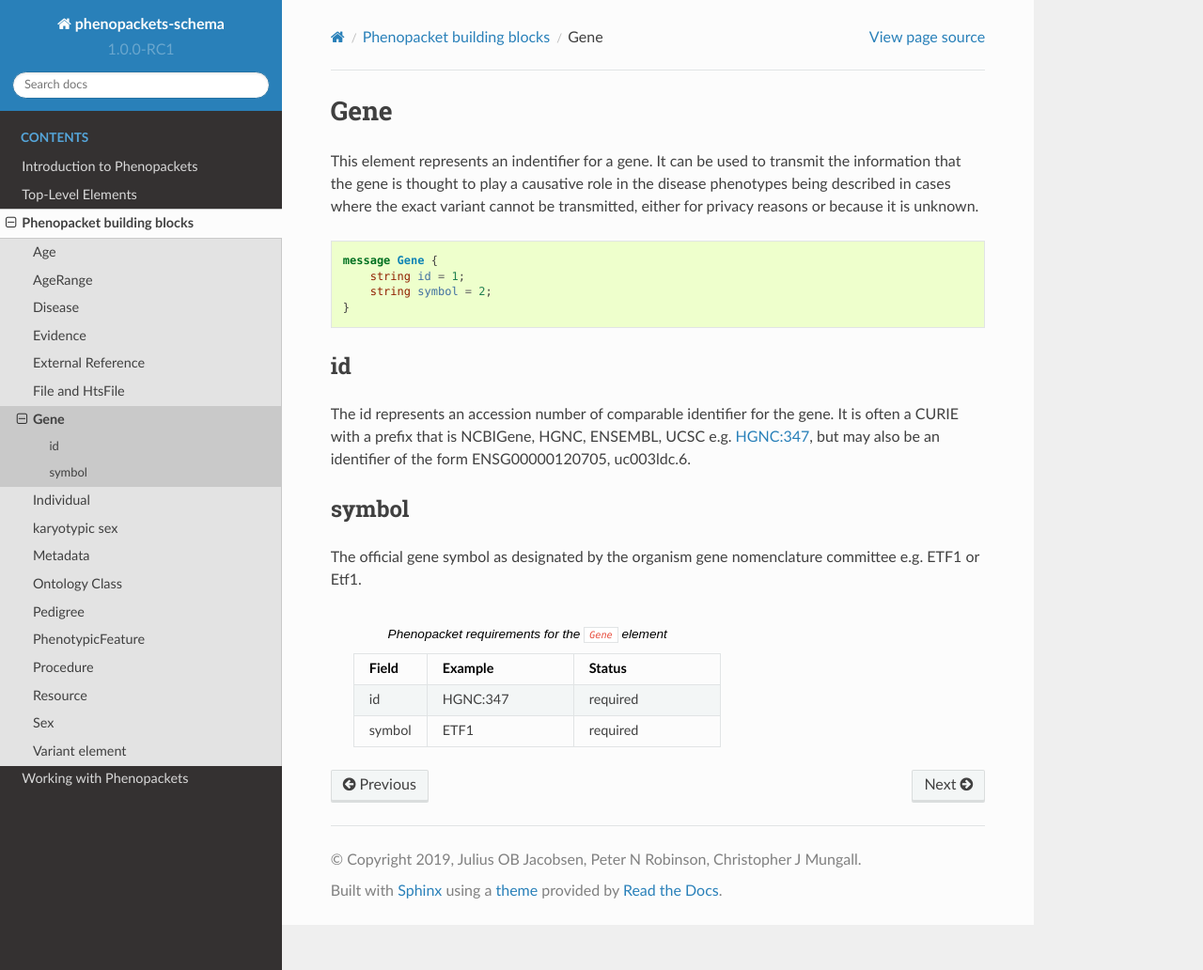
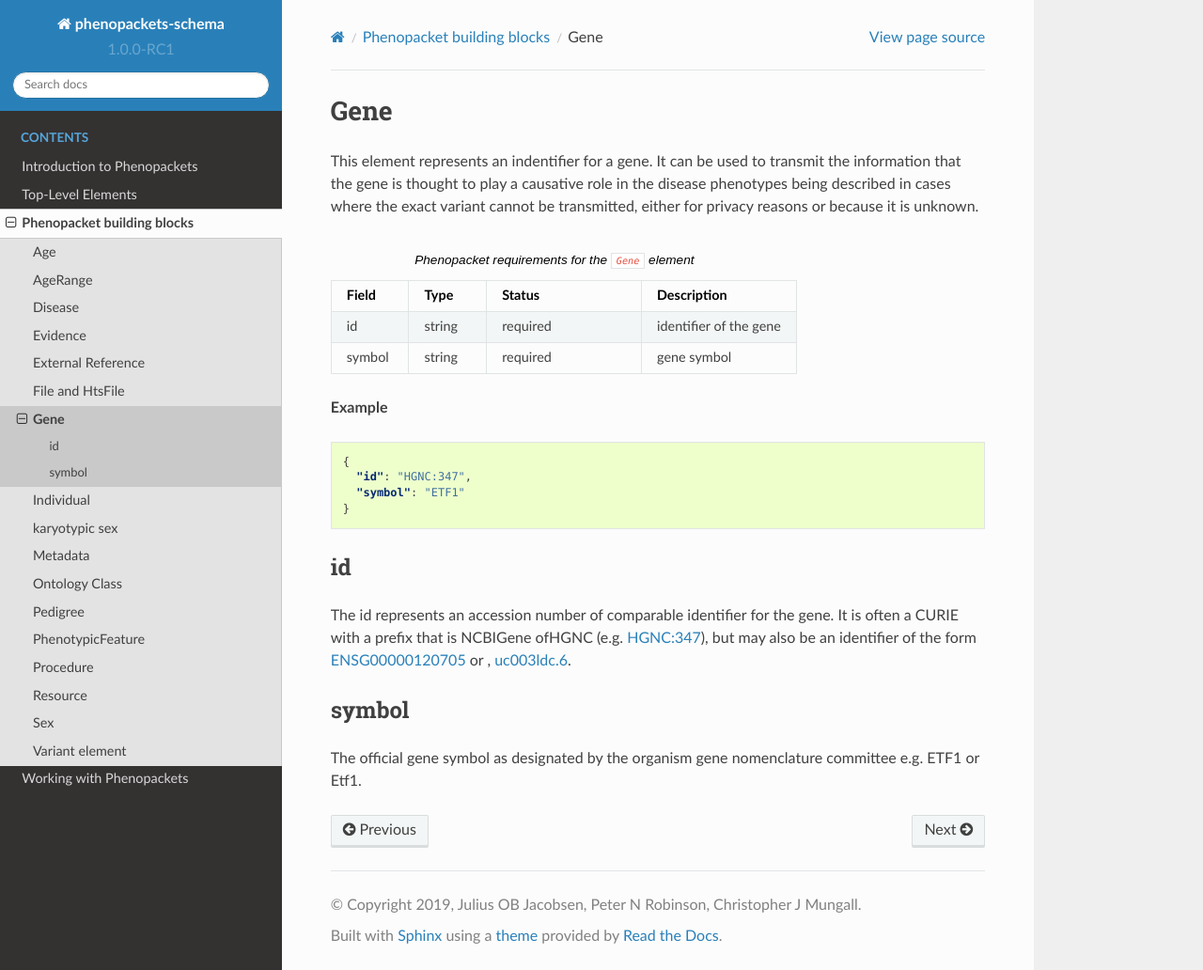
Before and after one commit to phenopackets/phenopacket-schema, a Sphinx documentation site: the page built from docs/gene.rst, in a window 1280 px wide and 1032 px high. Shown: the whole window at 94% size. Built offline with Sphinx 7.4.7 and the Read the Docs theme 2.0.0, drawn with Linux system fonts in a browser that asks for light colours.

Commit message:
revised documentation

```diff
--- a/docs/gene.rst
+++ b/docs/gene.rst
@@ -9,37 +9,46 @@ This element represents an indentifier for a gene. It can be used to transmit th
 the gene is thought to play a causative role in the disease phenotypes being described in cases where
 the exact variant cannot be transmitted, either for privacy reasons or because it is unknown.
 
-.. code-block:: proto
 
-    message Gene {
-        string id = 1;
-        string symbol = 2;
-    }
+
+
+.. list-table:: Phenopacket requirements for the ``Gene`` element
+   :widths: 25 25 50 50
+   :header-rows: 1
+
+   * - Field
+     - Type
+     - Status
+     - Description
+   * - id
+     - string
+     - required
+     - identifier of the gene
+   * - symbol
+     - string
+     - required
+     - gene symbol
+
+
+**Example**
+
+.. code-block:: json
+
+  {
+    "id": "HGNC:347",
+    "symbol": "ETF1"
+  }
+
 
 id
 ~~
 The id represents an accession number of comparable identifier for the gene. It is often a CURIE
-with a prefix that is NCBIGene, HGNC, ENSEMBL, UCSC e.g.
-`HGNC:347 <https://www.genenames.org/data/gene-symbol-report/#!/hgnc_id/HGNC:3477>`_, but may also be an
-identifier of the form ENSG00000120705, uc003ldc.6.
+with a prefix that is NCBIGene ofHGNC (e.g.
+`HGNC:347 <https://www.genenames.org/data/gene-symbol-report/#!/hgnc_id/HGNC:3477>`_), but may also be an
+identifier of the form `ENSG00000120705 <http://useast.ensembl.org/Homo_sapiens/Gene/Summary?db=core;g=ENSG00000120705;r=5:138506095-138543236>`_
+or , `uc003ldc.6 <http://genome.ucsc.edu/cgi-bin/hgTracks?db=hg38&lastVirtModeType=default&lastVirtModeExtraState=&virtModeType=default&virtMode=0&nonVirtPosition=&position=chr5%3A138506099%2D138543300&hgsid=740830709_Y6BD9QmLx9YvUSbMY4BiFV8tAwre>`_.
 
 
 symbol
 ~~~~~~
 The official gene symbol as designated by the organism gene nomenclature committee e.g. ETF1 or Etf1.
-
-
-
- .. list-table:: Phenopacket requirements for the ``Gene`` element
-    :widths: 25 50 50
-    :header-rows: 1
-
-    * - Field
-      - Example
-      - Status
-    * - id
-      - HGNC:347
-      - required
-    * - symbol
-      - ETF1
-      - required
```
Also changed, not shown: docs/family.rst (+35 -39 lines).
